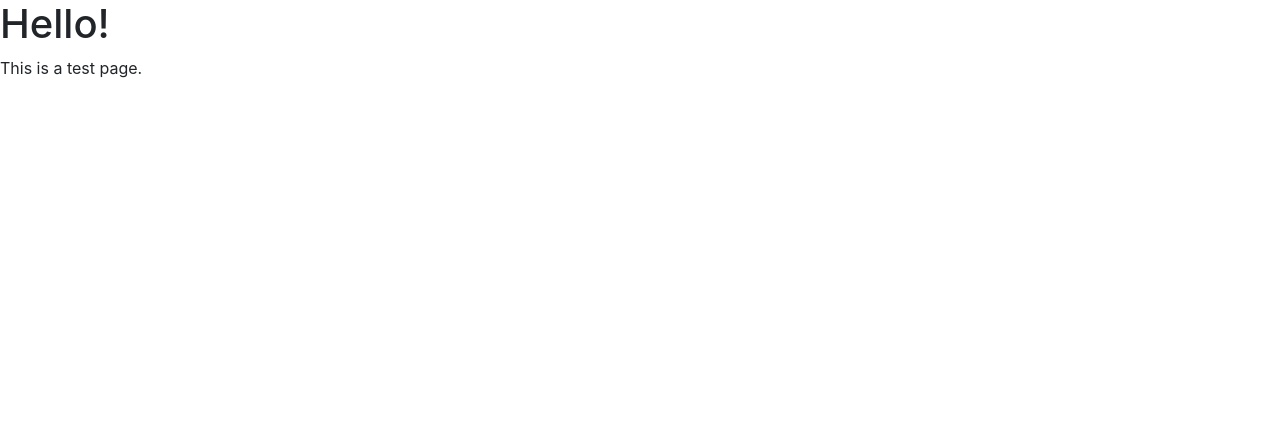
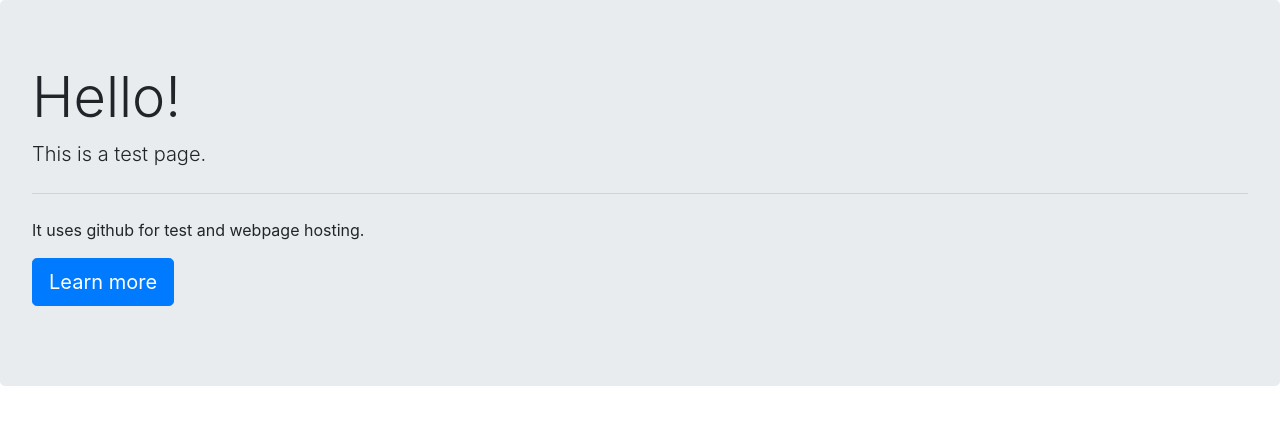
Before and after one commit to LilyHeAsamiko/LilyHeAsamiko0.github.io, a plain HTML site: page index.html in a window 1280 px wide. Drawn offline with nearby package versions, Linux system fonts and the light colour scheme.

Commit message:
Update index.html

```diff
--- a/index.html
+++ b/index.html
@@ -11,8 +11,15 @@
     <title>Welcome</title>
   </head>
   <body>
-    <h1>Hello!</h1>
-    <p>This is a test page.</p>
+    <div class="jumbotron">
+      <h1 class="display-4">Hello!</h1>
+      <p class="lead">This is a test page.</p>
+      <hr class="my-4">
+      <p> It uses github for test and webpage hosting.</p>
+      <p class="lead">
+        <a class="btn btn-primary btn-lg" href="#" role="button">Learn more</a>
+      </p>
+    </div>
 
     <!-- Optional JavaScript -->
     <!-- jQuery first, then Popper.js, then Bootstrap JS -->
```
